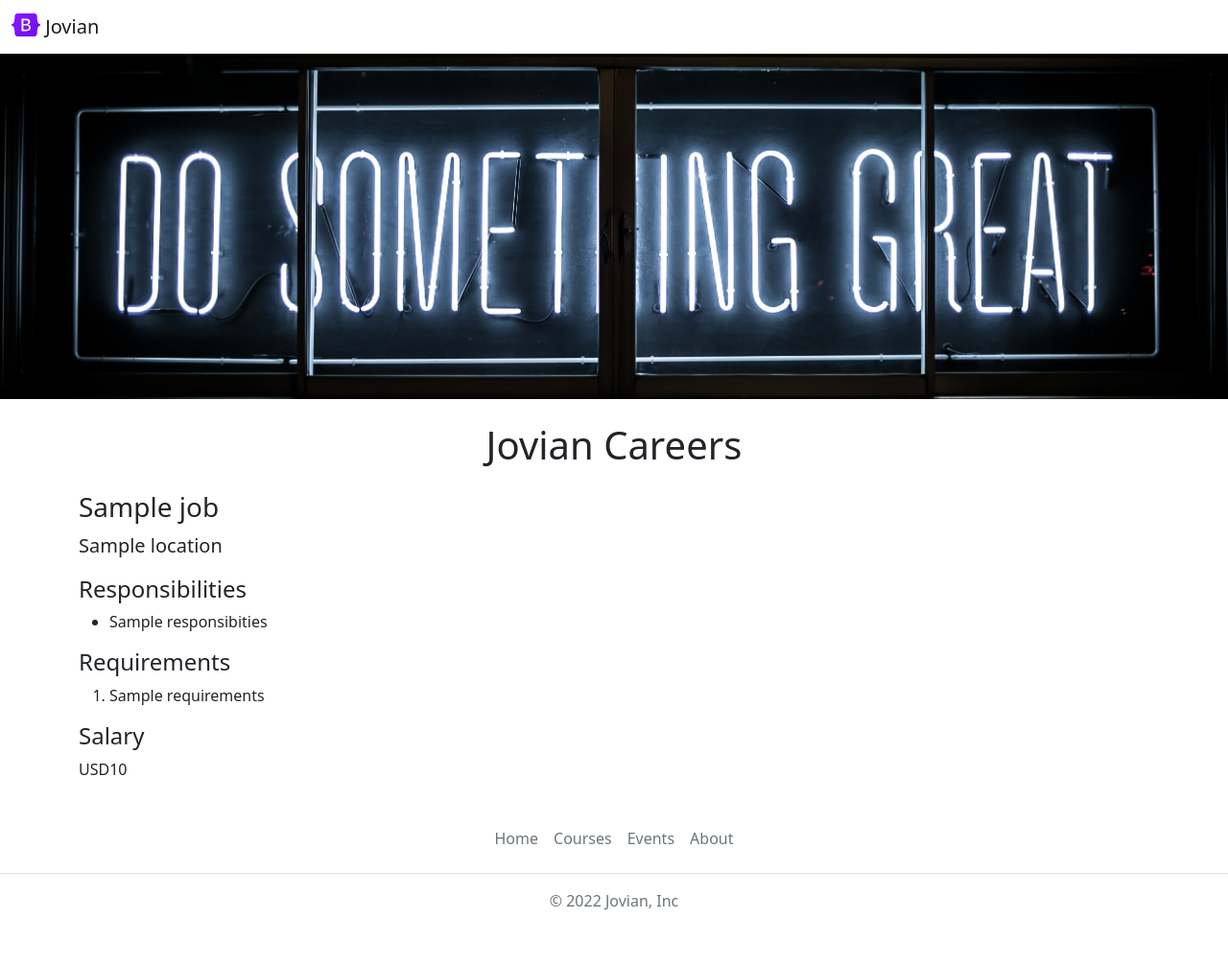
After one commit to afelper/jovian-careers-website-v2, a Flask app: template templates/jobpage.html in a window 1280 px wide. The commit adds this page. Shown: the whole page at 96% size. Run offline with Flask 3, Linux system fonts and the light colour scheme; the template is opened without the code that fills it: most values are stand-ins (such as "Sample title", 1, 10 or a date in 2020).

Commit message:
dynamic page for each job

```diff
--- a/app.py
+++ b/app.py
@@ -1,5 +1,5 @@
 from flask import Flask, render_template, jsonify
-from database import load_jobs_from_db
+from database import load_jobs_from_db, load_job_from_db
 
 app = Flask(__name__)
 
@@ -14,6 +14,14 @@ def list_jobs():
   jobs = load_jobs_from_db()
   return jsonify(jobs)
 
+@app.route("/job/<id>")
+def show_job(id):
+  job = load_job_from_db(id)
+
+  if not job:
+    return "Not Found", 404
+
+  return render_template('jobpage.html', job=job)
 
 if __name__ == "__main__":
   app.run(host="0.0.0.0", debug=True)
--- /dev/null
+++ b/templates/banner.html
@@ -0,0 +1,10 @@
+<style>
+  #banner {
+    height: 360px;
+    width: 100%;
+    object-fit: cover;
+    margin-bottom: 16px;
+  }
+</style>
+
+ <img class="img-fluid" id="banner" src="https://jovian-careers-website--afelper.repl.co/static/banner.jpeg">
--- /dev/null
+++ b/templates/bootstrap.html
@@ -0,0 +1,3 @@
+<meta charset="utf-8">
+<meta name="viewport" content="width=device-width, initial-scale=1">
+<link href="https://cdn.jsdelivr.net/npm/bootstrap@5.0.2/dist/css/bootstrap.min.css" rel="stylesheet" integrity="sha384-EVSTQN3/azprG1Anm3QDgpJLIm9Nao0Yz1ztcQTwFspd3yD65VohhpuuCOmLASjC" crossorigin="anonymous">
--- a/templates/jobitem.html
+++ b/templates/jobitem.html
@@ -14,6 +14,6 @@
     {% endif %}
   </div>
   <div class="col-2">
-   <a href="mailto:hello@jovian.ai?subject=Application%20for%20{{job['title']}}&body=My%20Name%3A%20%3CYour%20name%20here%3E%0D%0AMy%20Resume%20link%3A%20%3Cresume%20link%3E%0D%0AMy%20LinkedIn%20link%3A%20%3Clinkendin%20in%3E" type="button" class="btn btn-outline-primary">Apply</a>
+   <a href="/job/{{job['id']}}" type="button" class="btn btn-outline-primary">Apply</a>
   </div>
 </div>
--- /dev/null
+++ b/templates/jobpage.html
@@ -0,0 +1,33 @@
+<!DOCTYPE html>
+<html>
+  <head>
+    <title>{{job.title}} - Jovian Careers</title>
+    {% include 'bootstrap.html' %}
+  </head>
+  <body>
+    {% include 'nav.html' %}
+    {% include 'banner.html' %}
+    <div class="container">
+      <h1 class="text-center mt-2 mb-4">
+        Jovian Careers
+      </h1>
+      <h3 class="mb-2">{{job.title}}</h3>
+      <p class="lead mt-0">{{job.location}}</p>
+      <h4>Responsibilities</h4>
+      <ul>
+        {% for line in job.responsibities.split("\n") %}
+          <li>{{line}}</li>
+        {% endfor %}
+      </ul>
+      <h4>Requirements</h4>
+        <ol>
+          {% for line in job.requirements.split("\n") %}
+            <li>{{line}}</li>
+          {% endfor %}
+        </ol>
+      <h4>Salary</h4>
+      <p>{{job.currency}}{{job.salary}}</p>
+    </div>
+    {% include 'footer.html' %}
+  </body>
+</html>
--- a/templates/nav.html
+++ b/templates/nav.html
@@ -1,6 +1,6 @@
 <nav class="navbar navbar-light shadow-sm fixed-top bg-white">
   <div class="container-fluid">
-    <a class="navbar-brand" href="#">
+    <a class="navbar-brand" href="/">
       <img src="/static/bootstrap-logo.svg" alt="" width="30" height="24" class="d-inline-block align-text-top">
       Jovian
     </a>
```
Also changed, not shown: database.py (+12 -1 lines), templates/home.html (+4 -13 lines).
